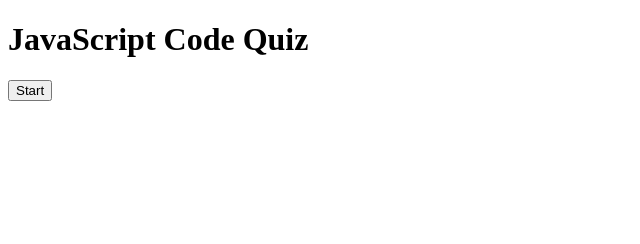
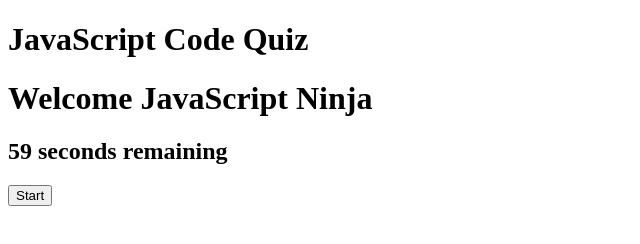
Before and after one commit to BenjaminShostak/JSCodeQuiz, a plain HTML site: page index.html in a window 1280 px wide. Both pictures are taken after a click on the button "Start". Shown: the whole page, without its empty margins (0-640 px from the left). Drawn offline with Linux system fonts and the light colour scheme.

Commit message:
connected strt btn to Timer

```diff
--- a/index.html
+++ b/index.html
@@ -7,7 +7,19 @@
     <link rel="stylesheet" href="style.css"/>
 </head>
 <body>
-    <h1 id="codeQuiz">JavaScript Code Quiz </h1>
+    <div>
+        <div>
+            <h1 id="codeQuiz">JavaScript Code Quiz </h1>
+          </div>
+     </div>
+ <div>
+    <div class="container">
+        <h1 class="welcome">Welcome JavaScript Ninja</h1>
+        <h2 id="countdown"></h2>
+     </div>
+  </div>
+
+
     <button id="startTimer">Start</button>
     <script src="script.js"></script>
 </body>
--- a/script.js
+++ b/script.js
@@ -1 +1,17 @@
 var startTimer = document.querySelector("#startTimer");
+var timerElement = document.querySelector("#countdown");
+
+startTimer.addEventListener("click", function gameTimer() {
+    var timeLeft = 60;
+  console.log("startTimer");
+    var timeInterval = setInterval(function() {
+      timerElement.textContent = timeLeft + " seconds remaining";
+      timeLeft--;
+
+      if (timeLeft === 0) {
+        timerElement.textContent = "";
+        clearInterval(timeInterval);
+      }
+
+    }, 1000);
+  })
```
